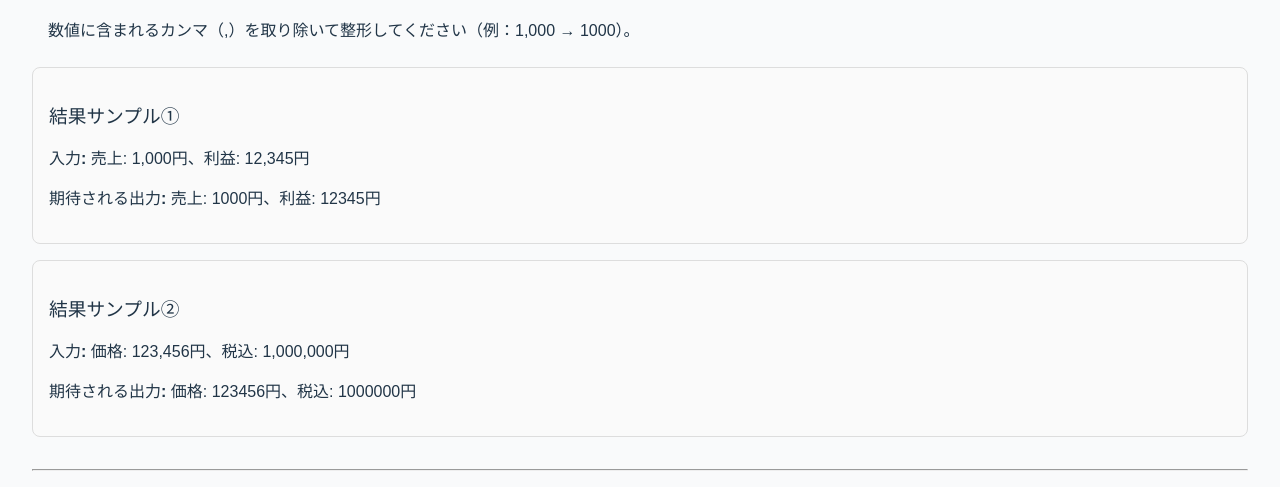
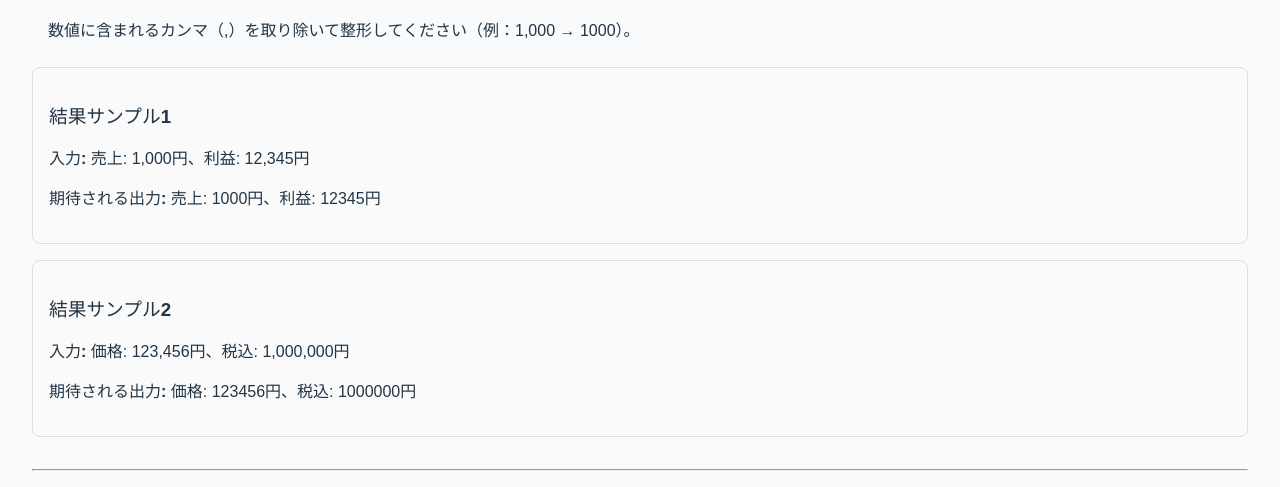
Before and after one commit to ishi720/regex-challenge, a React (Vite) app in the folder client/: page /challenge/2d814586-631b-11f0-bed3-9c6b00411dbe in a window 1280 px wide. Shown: the part 288-775 px from the top of the page. Built offline with nearby package versions, Linux system fonts and the light colour scheme.

Commit message:
リファクタリング

```diff
--- a/client/src/pages/ChallengePage.tsx
+++ b/client/src/pages/ChallengePage.tsx
@@ -156,29 +156,22 @@ const ChallengePage: React.FC = () => {
             </div>
 
             {/* サンプル入力と期待される出力 */}
-            <div style={{
-              border: '1px solid #ddd',
-              borderRadius: '8px',
-              padding: '1rem',
-              marginBottom: '1rem',
-              backgroundColor: '#fafafa'
-            }}>
-              <h3 style={{ marginBottom: '0.5rem' }}>結果サンプル①</h3>
-              <p><strong>入力:</strong> {challenge.sampleInputs[0]}</p>
-              <p><strong>期待される出力:</strong> {challenge.expectedOutputs[0]}</p>
-            </div>
-
-            <div style={{
-              border: '1px solid #ddd',
-              borderRadius: '8px',
-              padding: '1rem',
-              marginBottom: '1rem',
-              backgroundColor: '#fafafa'
-            }}>
-              <h3 style={{ marginBottom: '0.5rem' }}>結果サンプル②</h3>
-              <p><strong>入力:</strong> {challenge.sampleInputs[1]}</p>
-              <p><strong>期待される出力:</strong> {challenge.expectedOutputs[1]}</p>
-            </div>
+            {challenge.sampleInputs.slice(0, 2).map((input, i) => (
+              <div
+                key={i}
+                style={{
+                  border: '1px solid #ddd',
+                  borderRadius: '8px',
+                  padding: '1rem',
+                  marginBottom: '1rem',
+                  backgroundColor: '#fafafa',
+                }}
+              >
+                <h3 style={{ marginBottom: '0.5rem' }}>結果サンプル{i + 1}</h3>
+                <p><strong>入力:</strong> {input}</p>
+                <p><strong>期待される出力:</strong> {challenge.expectedOutputs[i]}</p>
+              </div>
+            ))}
 
             <hr style={{ margin: '2rem 0' }} />
 
```
